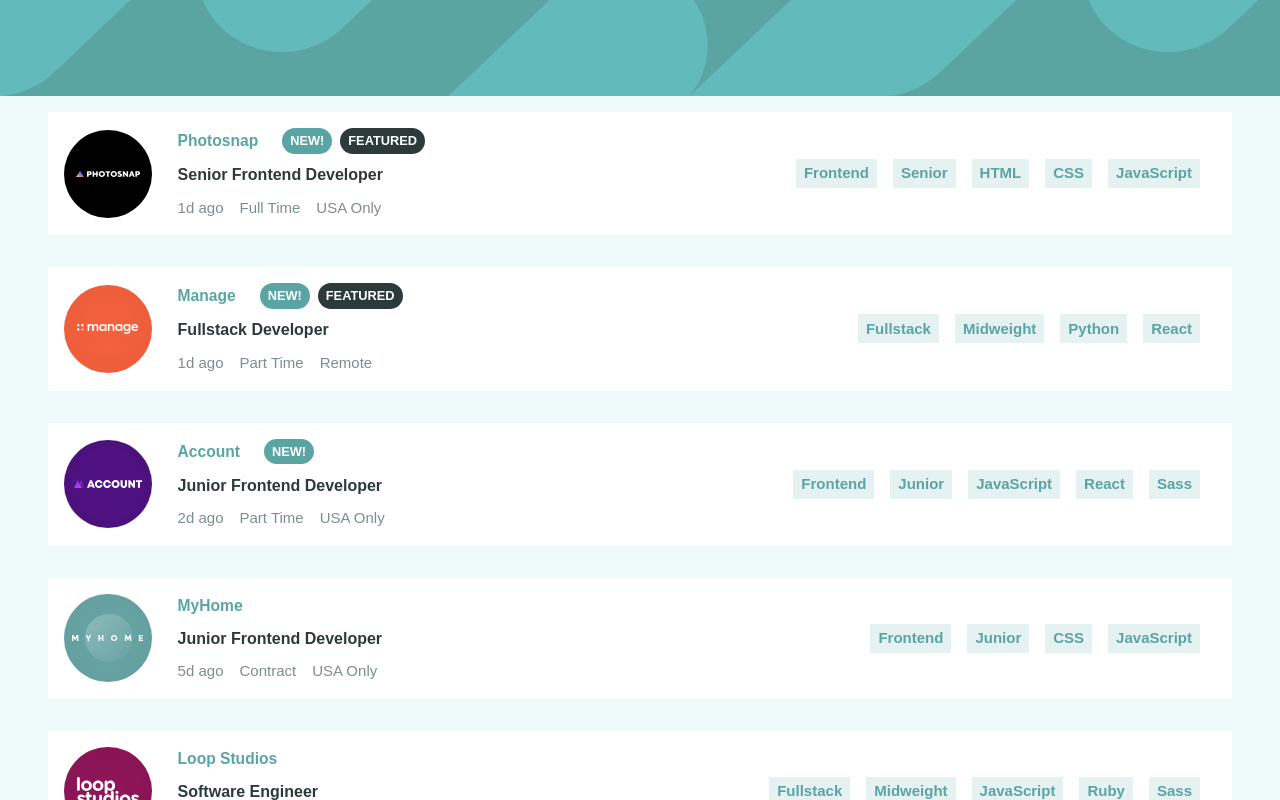
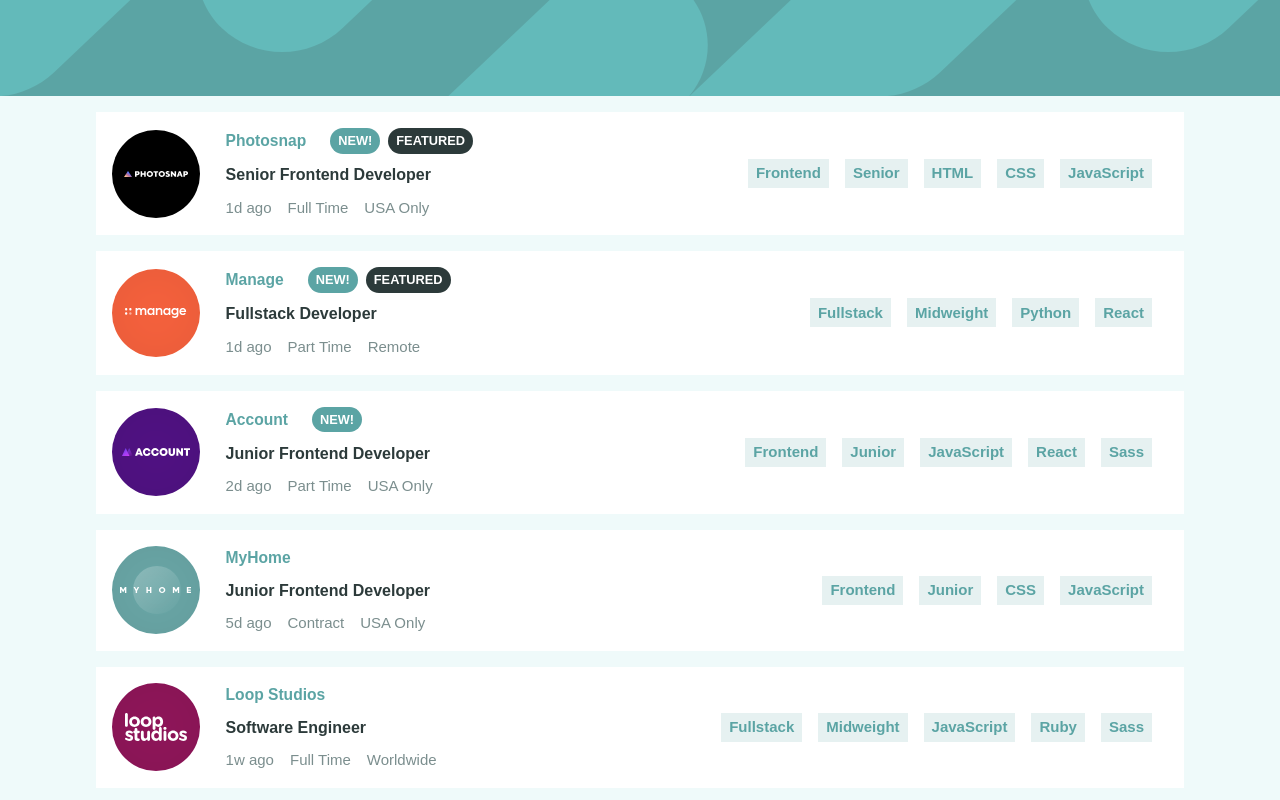
Before and after one commit to ccccchriz/static-job-listings-main, a React (Vite) app: page / in a window 1280 px wide. Shown: the top 800 px of the page. Built offline with nearby package versions, Linux system fonts and the light colour scheme.

Commit message:
desktop fixes

```diff
--- a/src/components/Jobcard.css
+++ b/src/components/Jobcard.css
@@ -82,13 +82,13 @@
   padding: 0.2rem 0.5rem;
 }
 
-@media (min-width: 54rem) {
+@media (min-width: 52rem) {
   .jobcard {
     grid-template-columns: auto auto 1fr;
     align-items: center;
     justify-content: center;
     padding: 1rem;
-    margin: 1rem 3rem;
+    margin-top: 1rem;
   }
 
   .jobcard > img {
--- a/src/index.css
+++ b/src/index.css
@@ -85,8 +85,10 @@
 #root {
   display: grid;
 
-  /* justify-content: center; */
-  /* align-items: center; */
+  justify-content: center;
+  align-items: center;
+
+  grid-template-columns: minmax(0, 70rem);
 }
 
 #header {
```
